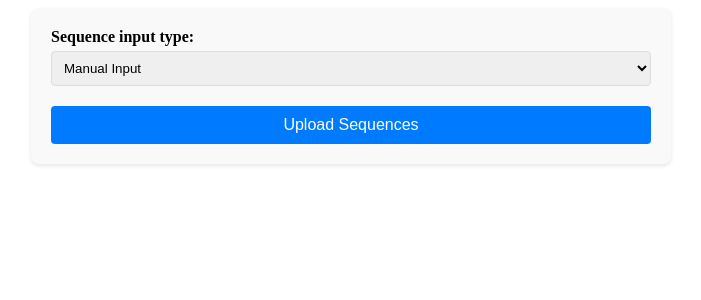
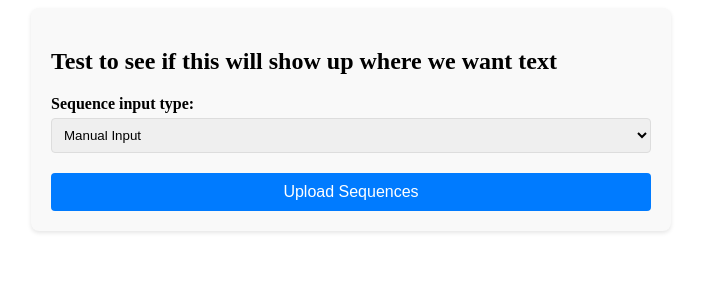
Before and after one commit to bjcabral/binf730-2024, a Django app: page /upload/ in a window 1280 px wide. Shown: the top 300 px of the page, without its empty margins (289-990 px from the left). Run offline with Django 5.2, Linux system fonts and the light colour scheme; parts of the project's set-up code (start-up, migrations or seed data) failed here and were passed over.

```diff
--- a/django-apps/Binf730Final/filesUpload/templates/upload.html
+++ b/django-apps/Binf730Final/filesUpload/templates/upload.html
@@ -2,6 +2,7 @@
     {% csrf_token %}
     {{ form.non_field_errors }}
     <div class="form-group">
+        <h2>Test to see if this will show up where we want text</h2>
         {{ form.sequence_input_type.label_tag }}
         {{ form.sequence_input_type }}
     </div>
```
